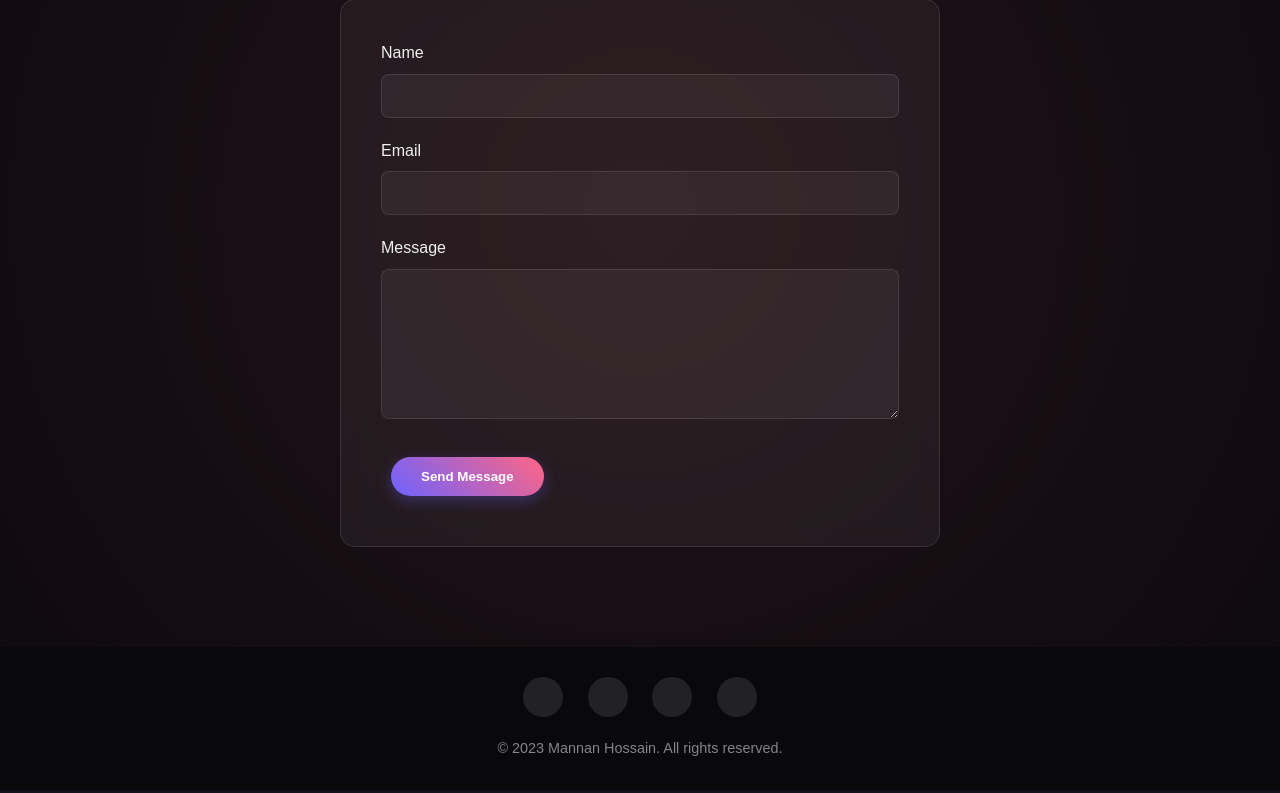
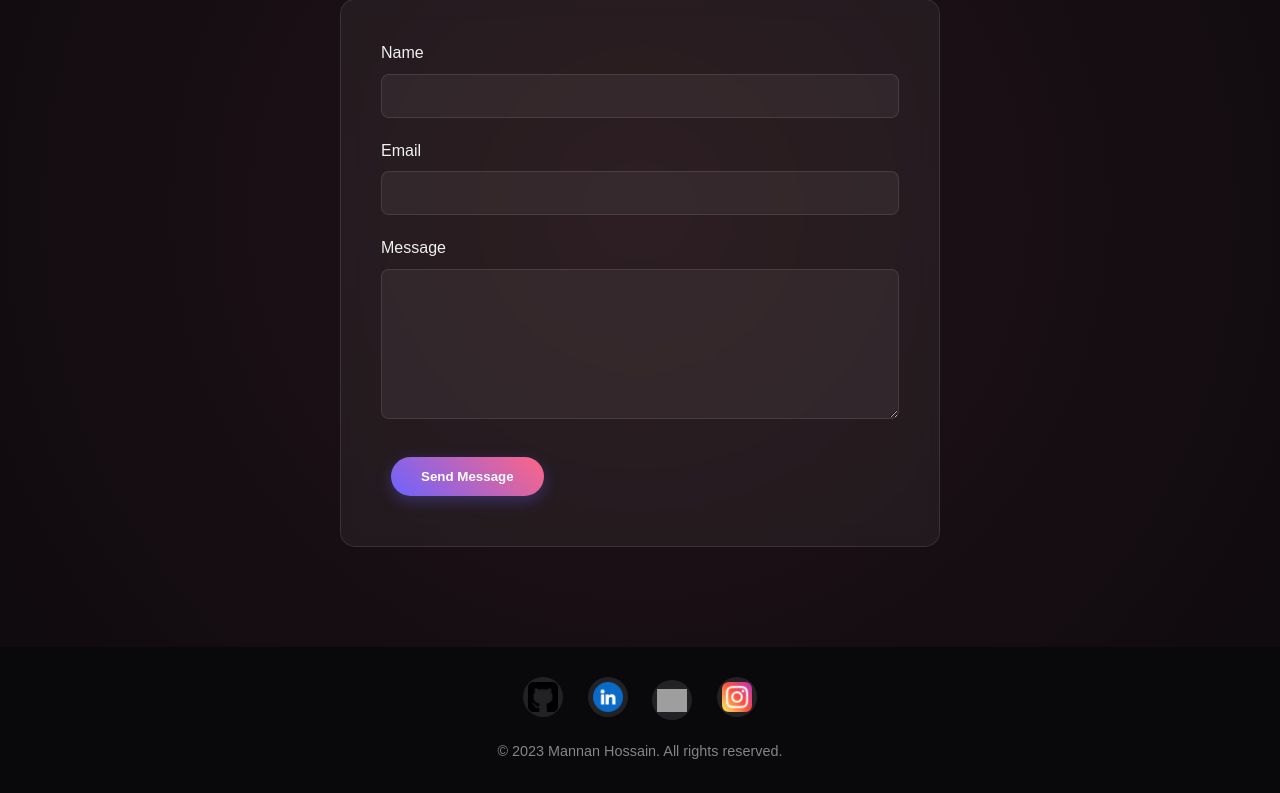
Before and after one commit to Mannanhossain/myportfolio, a Flask app: page / in a window 1280 px wide. Shown: the part 2965-3758 px from the top of the page. Run offline with Flask 3, Linux system fonts and the light colour scheme; grey boxes are pictures that could not be loaded.

Commit message:
Prepare for deployment

```diff
--- a/static/style.css
+++ b/static/style.css
@@ -496,6 +496,15 @@
         .social-links {
             margin-bottom: 20px;
         }
+        .social-links img {
+        margin: 0 10px;
+        transition: transform 0.3s;
+        }
+
+        .social-links img:hover {
+        transform: scale(1.2);
+       }
+
 
         .social-links a {
             display: inline-flex;
@@ -515,6 +524,7 @@
             transform: translateY(-5px);
             box-shadow: 0 5px 15px rgba(108, 99, 255, 0.3);
         }
+
 
         .footer-text {
             color: rgba(255, 255, 255, 0.5);
--- a/templates/index.html
+++ b/templates/index.html
@@ -170,15 +170,24 @@
    <footer>
   <div class="container">
     <div class="social-links">
-                <a href="https://github.com/Mannanhossain"><i class="fab fa-github"></i></a>
-                <a href="https://www.linkedin.com/in/mannan-hossain/"><i class="fab fa-linkedin"></i></a>
-                <a href="#"><i class="fab fa-twitter"></i></a>
-                <a href="https://www.instagram.com/_mannan_hsn/"><i class="fab fa-instagram"></i></a>
+      <a href="https://github.com/Mannanhossain" target="_blank">
+        <img src="{{ url_for('static', filename='image/github-sign.png') }}" alt="GitHub" width="30">
+      </a>
+      <a href="https://www.linkedin.com/in/mannan-hossain/" target="_blank">
+        <img src="{{ url_for('static', filename='image/linkedin.png') }}" alt="LinkedIn" width="30">
+      </a>
+      <a href="#" target="_blank">
+        <img src="{{ url_for('static', filename='image/twitter.png') }}" alt="Twitter" width="30">
+      </a>
+      <a href="https://www.instagram.com/_mannan_hsn/" target="_blank">
+        <img src="{{ url_for('static', filename='image/instagram.png') }}" alt="Instagram" width="30">
+      </a>
     </div>
     <p class="footer-text">&copy; 2023 Mannan Hossain. All rights reserved.</p>
   </div>
 </footer>
 
+
     <script src="{{ url_for('static', filename='script.js') }}"></script>
 </body>
 
```
Lines whose indentation alone changed are shown as unchanged.
